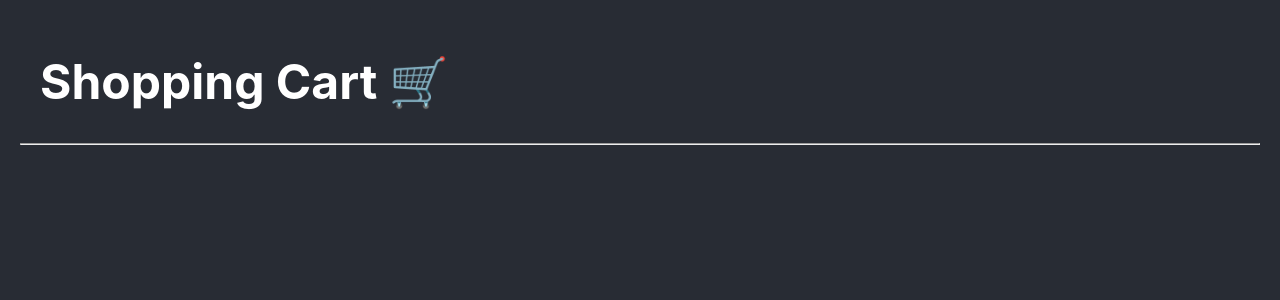
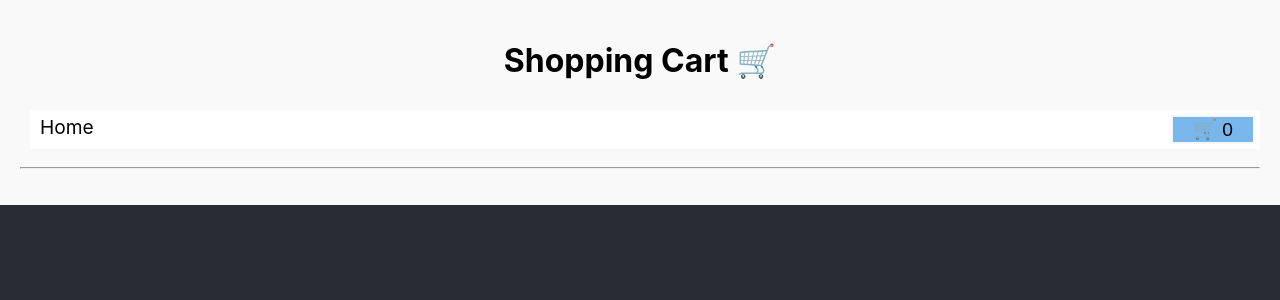
Before and after one commit to AMLENDU562/E-Commerce-Website, a React (Create React App) app in the folder fronted-app/: page /cart in a window 1280 px wide. Shown: the top 300 px of the page. Built offline with nearby package versions, Linux system fonts and the light colour scheme.

Commit message:
changes made

```diff
--- a/fronted-app/src/Cart.css
+++ b/fronted-app/src/Cart.css
@@ -1,57 +1,72 @@
 .cart-container {
   padding: 20px;
-    color: #333;
+  background-color: #f9f9f9;
 }
 
 .cart-title {
-    font-size: 3em;
-    color: white;
-    padding-left: 20px;
+  text-align: center;
+  font-size: 2rem;
+  margin-bottom: 20px;
+}
+
+.nav-list {
+  list-style: none;
+  display: flex;
+  justify-content: space-between;
+  background-color: white;
+  padding: 5px;
+  width: 100%;
+  margin: 0;
+}
+
+.nav-list-item {
+  cursor: pointer;
+}
+
+.nav-list-link {
+  text-decoration: none;
+  color: black;
 }
 
 .cart-list {
-    list-style-type: none;
+  list-style: none;
   padding: 0;
 }
 
 .cart-item {
   display: flex;
   align-items: center;
-    padding: 10px;
-    margin: 10px 0;
-    background-color: #f9f9f9;
-    border: 1px solid #ddd;
-    border-radius: 8px;
+  border-bottom: 1px solid #ccc;
+  padding: 10px 0;
 }
 
 .cart-item-image {
-    height: 100px;
-    width: 100px;
-    object-fit: cover;
-    border-radius: 8px;
+  max-width: 100px;
   margin-right: 20px;
 }
 
 .cart-item-details {
-    display: flex;
-    flex-direction: column;
+  flex-grow: 1;
 }
 
 .cart-item-title {
-    font-size: 1.5em;
+  font-size: 1.5rem;
   margin: 0;
 }
 
 .cart-item-remove-button {
-    margin-top: 10px;
-    padding: 5px 10px;
-    background-color: #ff6b6b;
+  background-color: red;
   color: white;
   border: none;
-    border-radius: 5px;
+  padding: 10px;
   cursor: pointer;
 }
 
 .cart-item-remove-button:hover {
-    background-color: #ff4c4c;
+  background-color: darkred;
 }
+
+.cart-item-price {
+  padding-left: 50px;
+  font-size: 1.5rem;
+}
--- a/fronted-app/src/pages/Cart.jsx
+++ b/fronted-app/src/pages/Cart.jsx
@@ -1,9 +1,12 @@
 import React, { useState, useEffect } from 'react';
 import products from './products';
+import { useNavigate } from "react-router-dom";
 import '../Cart.css'; // Assuming you will create this CSS file for additional styling
 
 export default function Cart() {
+  const navigate = useNavigate();
   const [cartItems, setCartItems] = useState([]);
+  const [count, setCount] = useState(localStorage.length);
 
   useEffect(() => {
     const items = Object.keys(localStorage).map((key) => {
@@ -14,21 +17,33 @@ export default function Cart() {
 
   function deleteKey(key) {
     localStorage.removeItem(key);
+    setCount(localStorage.length);
     setCartItems(cartItems.filter(item => item.key !== key));
   }
 
   return (
     <div className="cart-container">
       <h1 className="cart-title">Shopping Cart 🛒</h1>
+      <nav>
+        <ul className="nav-list">
+          <li className="nav-list-item">
+            <a href="/" className="nav-list-link">Home</a>
+          </li>
+          <li className="nav-list-item">
+            <button onClick={() => navigate('/cart')} id='addToCart'>
+              🛒 {count}
+            </button>
+          </li>
+        </ul>
+      </nav>
       <hr />
       <ul className="cart-list">
-        {cartItems.map((item, index) => {
+        {cartItems.map((item) => {
           const product = products[item.key - 1];
           return product ? (
             <li key={item.key} className="cart-item">
               <img src={product.img} alt={product.text} className="cart-item-image" />
               <div className="cart-item-details">
-
                 <h2 className="cart-item-title">{product.text}</h2>
                 <button
                   id='remove'
@@ -38,8 +53,7 @@ export default function Cart() {
                   Remove
                 </button>
               </div>
-              <h2 style={{paddingLeft:"50px"}}>₹ {product.cost}</h2>
-
+              <h2 className="cart-item-price">₹ {product.cost}</h2>
             </li>
           ) : null;
         })}
```
Lines whose indentation alone changed are shown as unchanged.
